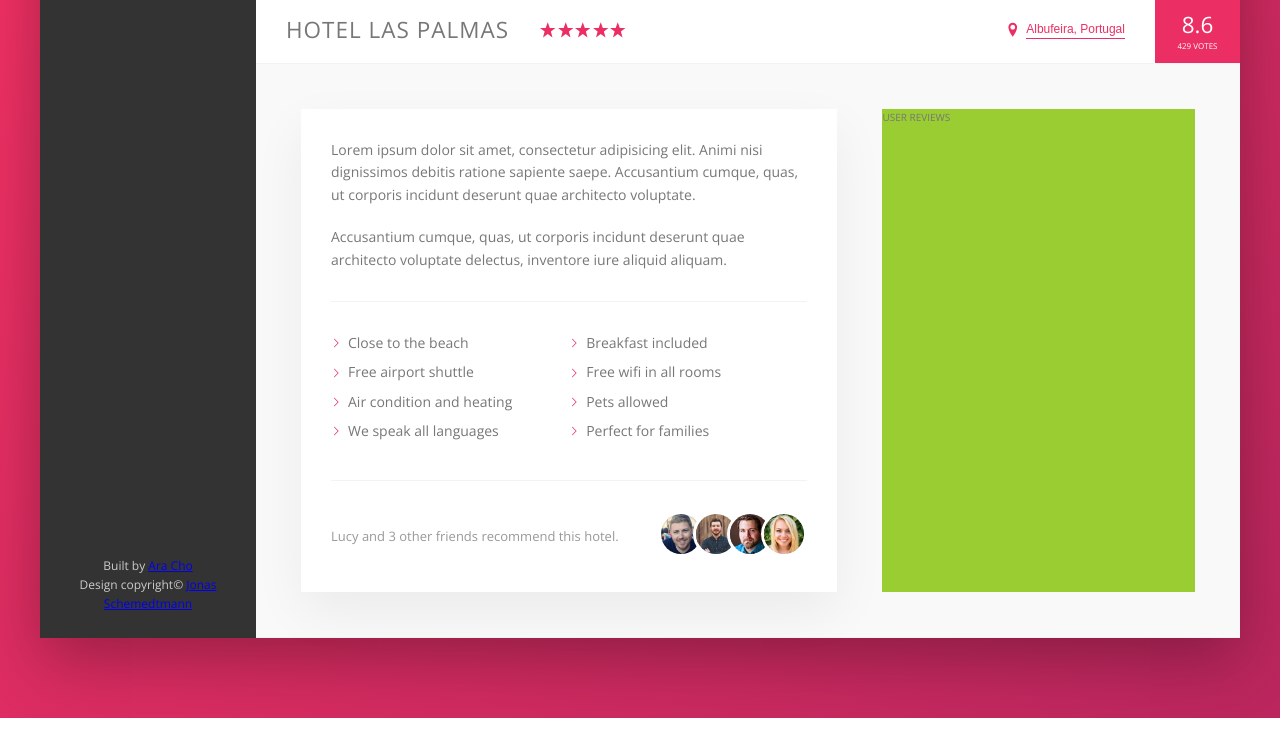
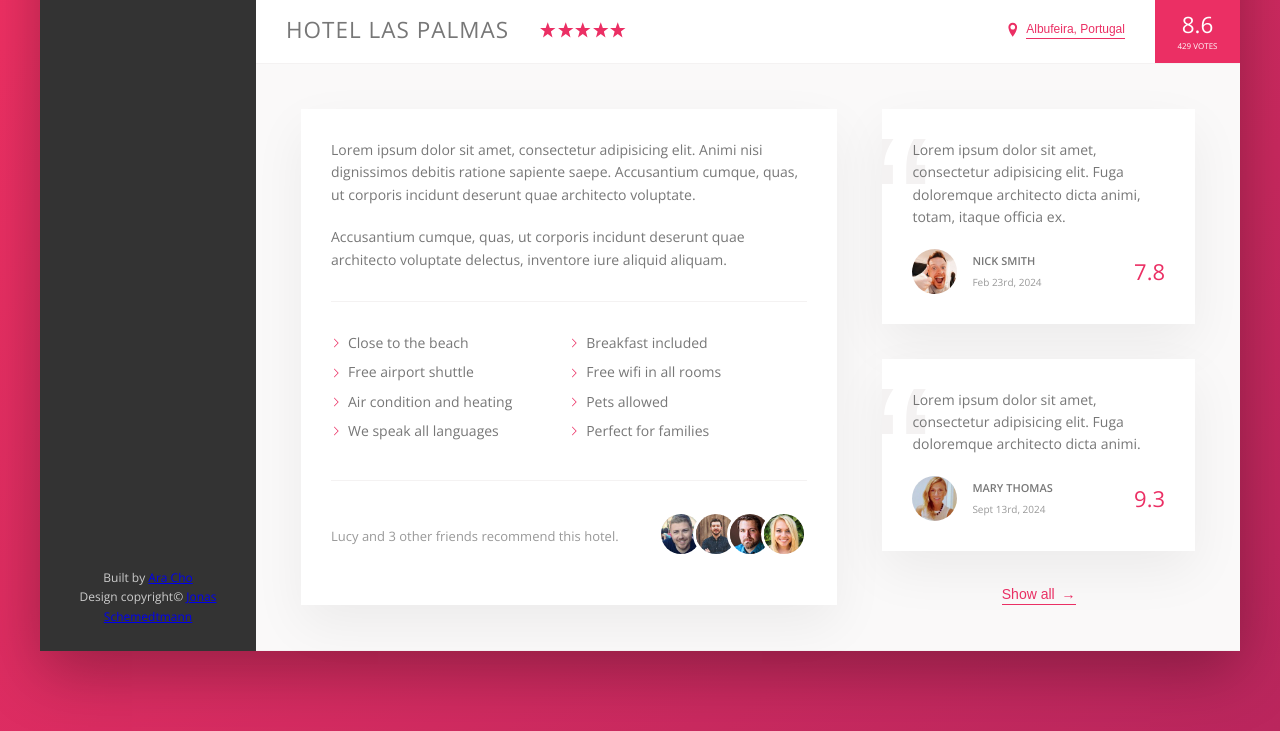
Before and after one commit to byaracho/advanced-css, a website: page Trillo/index.html in a window 1280 px wide. Shown: the part 538-1269 px from the top of the page. Drawn offline with nearby package versions, Linux system fonts and the light colour scheme.

Commit message:
add: user-reviews

```diff
--- a/Trillo/index.html
+++ b/Trillo/index.html
@@ -166,8 +166,38 @@
                             </div>
                         </div>
                     </div>
+
                     <div class="user-reviews">
-                        USER REVIEWS
+                        <figure class="review">
+                            <blockquote class="review__text">
+                                Lorem ipsum dolor sit amet, consectetur adipisicing elit. Fuga doloremque architecto
+                                dicta animi, totam, itaque officia ex.
+                            </blockquote>
+                            <figcaption class="review__user">
+                                <img src="img/user-1.jpg" alt="User 1" class="review__photo">
+                                <div class="review__user-box">
+                                    <p class="review__user-name">Nick Smith</p>
+                                    <p class="review__user-date">Feb 23rd, 2024</p>
+                                </div>
+                                <div class="review__user-rating">7.8</div>
+                            </figcaption>
+                        </figure>
+                        <figure class="review">
+                            <blockquote class="review__text">
+                                Lorem ipsum dolor sit amet, consectetur adipisicing elit. Fuga doloremque architecto
+                                dicta animi.
+                            </blockquote>
+                            <figcaption class="review__user">
+                                <img src="img/user-2.jpg" alt="User 1" class="review__photo">
+                                <div class="review__user-box">
+                                    <p class="review__user-name">Mary Thomas</p>
+                                    <p class="review__user-date">Sept 13rd, 2024</p>
+                                </div>
+                                <div class="review__user-rating">9.3</div>
+                            </figcaption>
+                        </figure>
+
+                        <button class="btn-inline">Show all <span>&rarr;</span></button>
                     </div>
                 </div>
             </main>
--- a/Trillo/sass/_components.scss
+++ b/Trillo/sass/_components.scss
@@ -289,8 +289,17 @@
     cursor: pointer;
     transition: all .2s;
 
+    & span {
+        margin-left: 3px;
+        transition: margin-left .2s;
+    }
+
     &:hover {
         color: var(--color-gray-dark-1);
+
+        span {
+            margin-left: 8px;
+        }
     }
 
     &:focus {
@@ -391,3 +400,68 @@
         }
     }
 }
+
+///////////////////////////////////////////
+// REVIEWS
+.review {
+    background-color: #fff;
+    box-shadow: var(--shadow-light);
+    padding: 3rem;
+    margin-bottom: 3.5rem;
+
+    position: relative;
+    overflow: hidden;
+
+
+    &__text {
+        margin-bottom: 2rem;
+        z-index: 10;
+        position: relative;
+    }
+
+    &__user {
+        display: flex;
+        align-items: center;
+    }
+
+    &__photo {
+        height: 4.5rem;
+        width: 4.5rem;
+        border-radius: 50%;
+        margin-right: 1.5rem;
+    }
+
+    &__user-box {
+        margin-right: auto;
+    }
+
+    &__user-name {
+        font-size: 1.1rem;
+        font-weight: 600;
+        text-transform: uppercase;
+        margin-bottom: .4rem;
+    }
+
+    &__user-date {
+        font-size: 1rem;
+        color: var(--color-gray-dark-3);
+    }
+
+    &__user-rating {
+        color: var(--color-primary);
+        font-size: 2.2rem;
+        font-weight: 300;
+    }
+
+    &::before {
+        content: "\201C";
+        position: absolute;
+        top: -.1rem;
+        left: -1.6rem;
+        line-height: 1;
+        font-size: 20rem;
+        color: var(--color-gray-light-2);
+        font-family: sans-serif;
+        z-index: 1;
+    }
+}
--- a/Trillo/sass/_layout.scss
+++ b/Trillo/sass/_layout.scss
@@ -36,6 +36,7 @@
 }
 
 .detail {
+    font-size: 1.4rem;
     display: flex;
     padding: 4.5rem;
     background-color: var(--color-gray-light-1);
@@ -43,7 +44,6 @@
 }
 
 .description {
-    font-size: 1.4rem;
     background-color: #fff;
     box-shadow: var(--shadow-light);
     padding: 3rem;
@@ -52,6 +52,8 @@
 }
 
 .user-reviews {
-    background-color: yellowgreen;
     flex: 1; // 가능한 남은 자리를 차지하도록
+    display: flex;
+    flex-direction: column;
+    align-items: center; // stretch 수정
 }
```
Also changed, not shown: Trillo/css/style.css, 1 other file.
